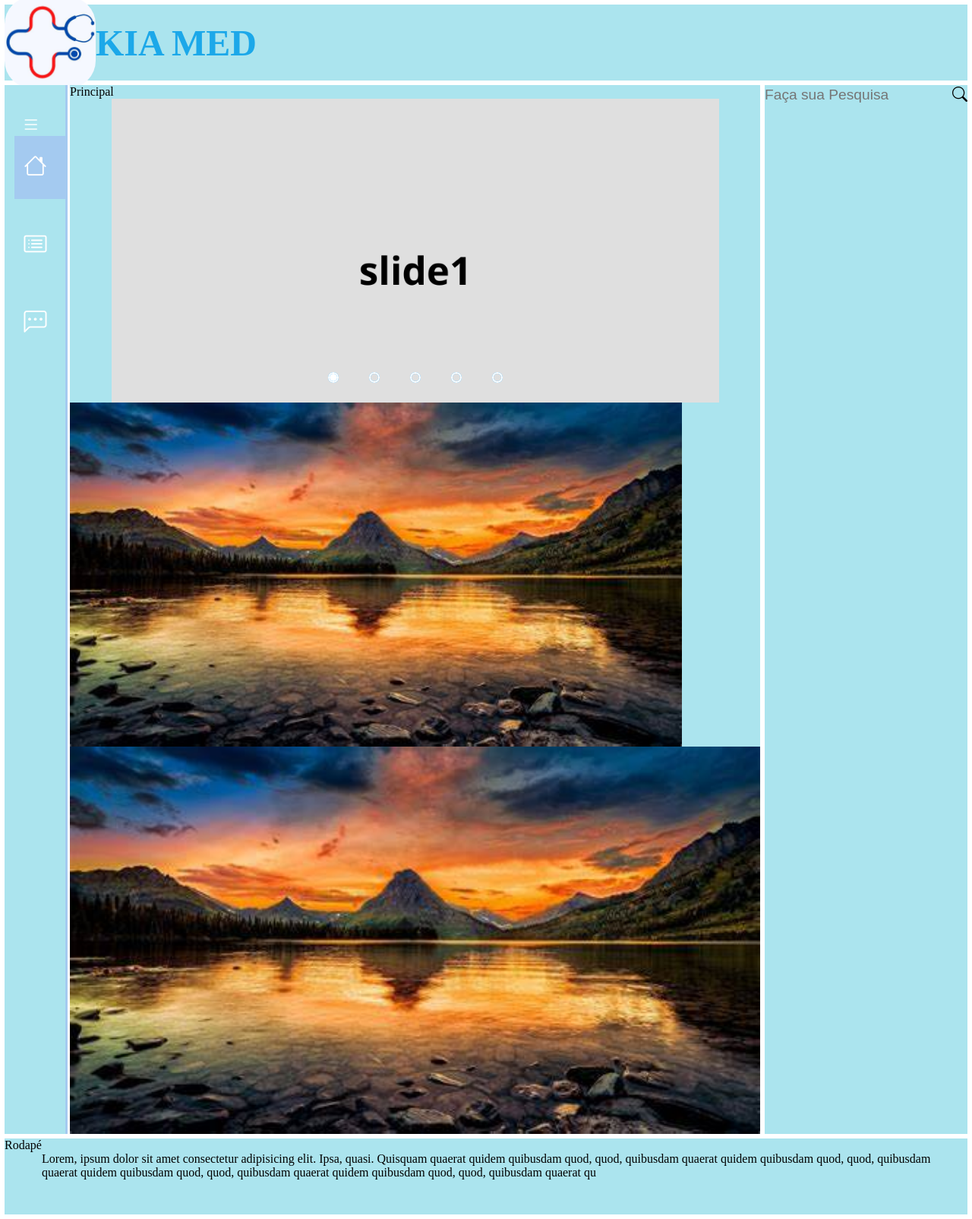
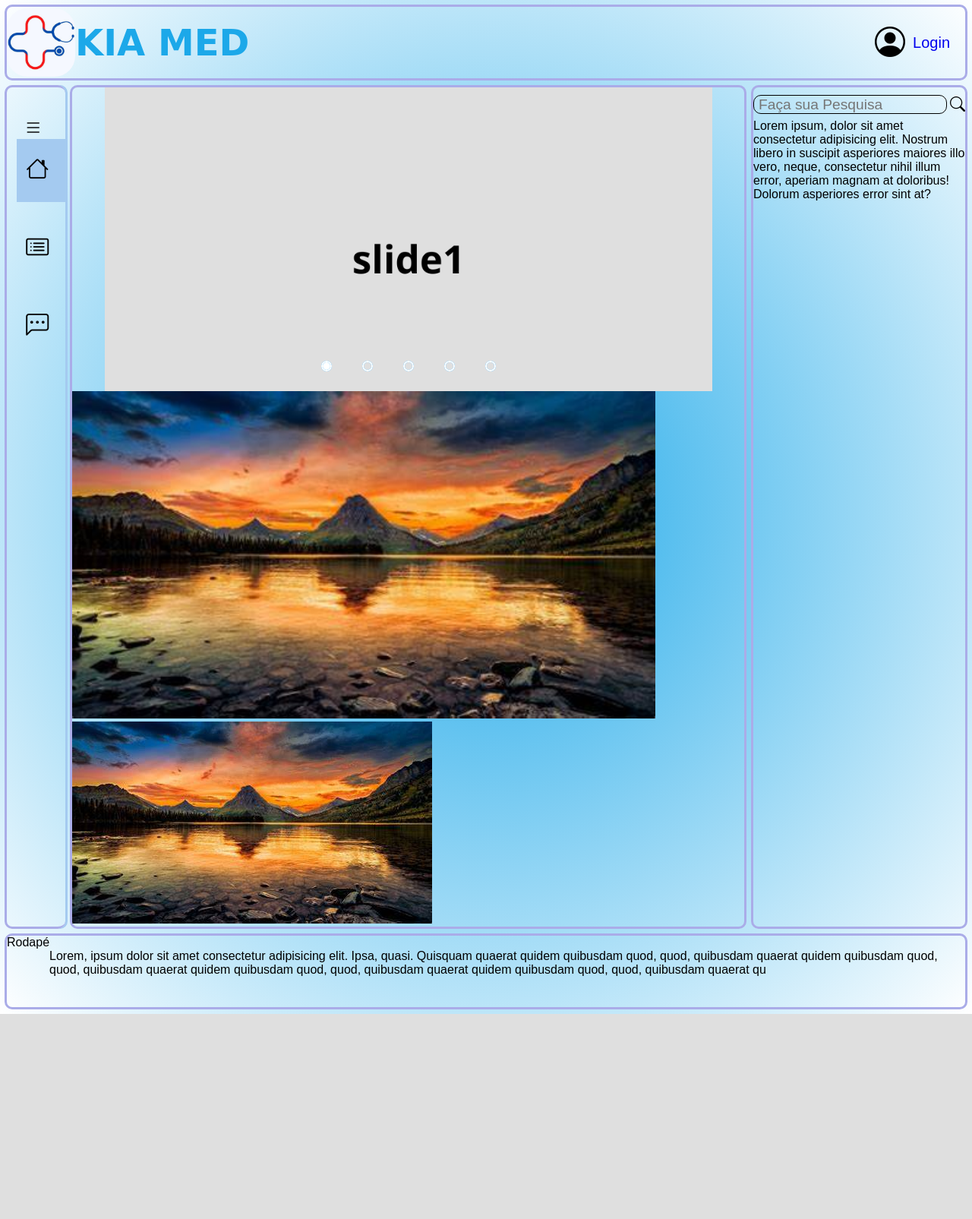
Before and after one commit to Kizzo-liso/KIA-MED, a PHP site: page /home.html in a window 1280 px wide. Shown: the whole page at 76% size. After the commit the page ends 1335 px from the top, so only its background shows below. Run offline with PHP 8.4, Linux system fonts and the light colour scheme.

Commit message:
fundo fonte e etc

```diff
--- a/css/styles.css
+++ b/css/styles.css
@@ -4,12 +4,23 @@
     box-sizing:border-box;
 
 }
+#texto{
+    font-family: cursive;
+}
+body{
+    background: radial-gradient(rgb(28, 168, 233),white);
+    font-family:Arial, Helvetica, sans-serif;
+}
 
 header,nav,main,footer,aside{
-    background:  rgb(171, 228, 238);
+    background: none;
     display: flex;
     margin: 3px;
-
+    border: 3px solid rgb(170, 172, 232);
+    border-radius: 10px;
+}
+nav{
+    border-right: none;
 }
 
 body {
@@ -37,8 +48,9 @@ main {
 
 }
 aside {
+    padding-top: 10px;
+    flex: 1 1 250px;
 
-    flex: 1 1 200px;
 
 }
 
@@ -51,24 +63,27 @@ footer {
 header {
  justify-content: space-between;
 }
-
+/* config do header*/
 .prt_esquerda{
     display: flex;
     align-items: center;
 }
 
 #imglogo{
-    width: 15vh;
+    width: 90px;
     border-radius: 30%;
 
 }
+/*fim*/
+
+/*Caixa de busca no aside*/
 .box-busca{
     display: flex;
     flex-direction: column;
     justify-content: top;
     align-items: center;
     width: 100%;
-    height: 100%;
+    height: 4vh;
 
 }
 .search-box form {
@@ -81,9 +96,14 @@ header {
     font-size: 1.2em;
     color: #000000;
     padding: 0;
-    border: none;
+    border: 1px solid rgb(0, 0, 0);
     background: none;
     transition: .45s;
+    border-radius: 10px;
+    outline: none;
+    padding-left:6px;
+    margin-right: 4px;
+
 }
 .search-box-button {
     border: none;
@@ -100,19 +120,24 @@ header {
     height:32px;
     width:260px;
   }
+  aside{
+    flex-direction: column;
+  }
+
+/*fim*/
 
   #texto{
     font-size: 300%;
     color:rgb(28, 168, 233) ;
   }
   #teste{
-    width: 63vw;
+    width: 60vw;
   }
   main{
     flex-direction: column;
   }
 
-
+/*menu lateral*/
 
 .menu-lateral{
     padding: 40px 0 40px 1%;
@@ -131,7 +156,7 @@ header {
     padding-left: 10px;
 }
 .bnt-expandir>i{
-    color: white;
+    color: rgb(0, 0, 0);
     font-size: 24px;
     cursor: pointer;
 }
@@ -154,7 +179,7 @@ ul li.item-menu:hover{
 
 }
 ul li.item-menu a{
-    color: white;
+    color: rgb(0, 0, 0);
     text-decoration: none;
     font-size: 20px;
     padding: 20px 4%;
@@ -180,6 +205,7 @@ ul li.item-menu a .icon > i{
     opacity: 1;
 
 }
+/*fim*/
 
 /*slider*/
 .slider{
@@ -284,3 +310,21 @@ ul li.item-menu a .icon > i{
 #radio5:checked ~ .navigation-auto .auto-btn5{
     background-color: #FFF;
 }
+/*fim*/
+
+/*card login header*/
+.login-card{
+    align-self: center;
+    font-size: 20px;
+    margin-right: 20px;
+    display: flex;
+    align-items: center;
+}
+#icon-login{
+    font-size: 40px;
+    margin-right: 10px;
+}
+.login-card span a{
+    text-decoration: none;
+}
+/*fim*/
--- a/home.html
+++ b/home.html
@@ -17,6 +17,10 @@
             <h1 id="texto">KIA MED</h1>
         </div>
 
+        <div class="login-card">
+            <span id="icon-login"><i class="bi bi-person-circle"></i></span>
+            <span class="txt-login"><a href="login.html">Login</a></span>
+        </div>
 
     </header>
     <nav class="menu-lateral">
@@ -60,8 +64,8 @@
     </nav>
 
 
-    <main>Principal
-
+    <main>
+<section class="section-slide">
         <div class="slider">
             <div class="slides">
                 <input type="radio" name="radio-btn" id="radio1">
@@ -113,10 +117,11 @@
 
         </div>
 
-
-
+        </section>
+        <section class="conteudos">
         <img id="teste" src="img/OIP.jpg" alt="">
         <img src="img/OIP.jpg" alt="">
+    </section>
     </main>
     <aside>
 
@@ -124,7 +129,7 @@
 
             <div class="search-box">
 
-                <form method="post" action="#">
+                <form method="get" action="#">
 
                     <input type="text" class="search-box-input" name="busca" placeholder="Faça sua Pesquisa">
                     <button class="search-box-button"><i class="bi bi-search"></i></button>
@@ -134,6 +139,11 @@
             </div><!-- Search -->
 
         </div><!--Box Busca-->
+
+        <div class="resultado-pesquisa">
+            Lorem ipsum, dolor sit amet consectetur adipisicing elit. Nostrum libero in suscipit asperiores maiores illo vero, neque, consectetur nihil illum error, aperiam magnam at doloribus! Dolorum asperiores error sint at?
+        </div>
+
     </aside>
     <footer>Rodapé
 
```
